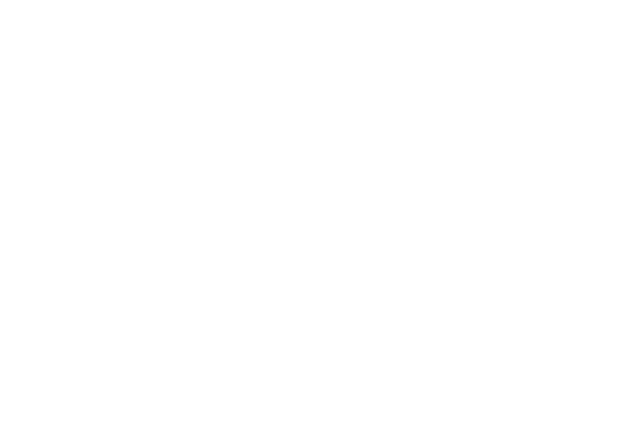
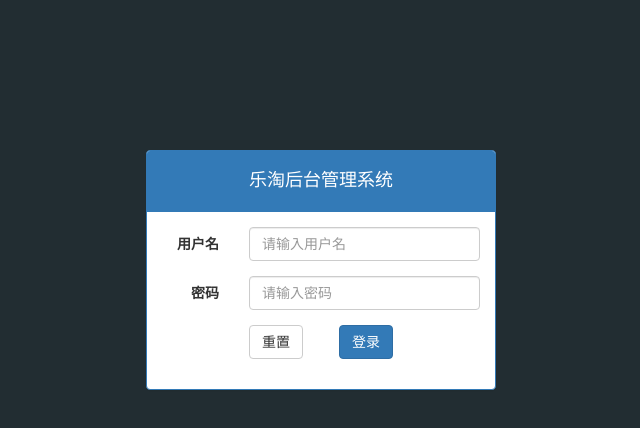
Before and after one commit to shirendemao/sh16_letao, a website: page public/admin/login.html in a window 1280 px wide. Shown: the whole page, without its empty margins (319-959 px from the left). Drawn offline with Linux system fonts and the light colour scheme.

Commit message:
登录页面-静态页-完成

```diff
--- a/public/admin/css/common.css
+++ b/public/admin/css/common.css
@@ -0,0 +1,13 @@
+@charset "UTF-8";
+
+.bg_body {
+  background-color: #222d32;
+}
+
+.mt_150 {
+  margin-top: 150px;
+}
+
+.panel h4 {
+  text-align: center;
+}
--- a/public/admin/login.html
+++ b/public/admin/login.html
@@ -4,9 +4,50 @@
   <meta charset="UTF-8">
   <meta name="viewport" content="width=device-width, initial-scale=1.0">
   <meta http-equiv="X-UA-Compatible" content="ie=edge">
-  <title>Document</title>
+  <title>系统管理-登录</title>
+  <link rel="stylesheet" href="lib/bootstrap/css/bootstrap.css">
+  <link rel="stylesheet" href="css/common.css">
 </head>
-<body>
+<body class="bg_body">
 
+
+  <div class="container">
+
+    <div class="col-md-4 col-md-offset-4">
+      <div class="panel panel-primary mt_150">
+        <div class="panel-heading">
+          <h4>乐淘后台管理系统</h4>
+        </div>
+        <div class="panel-body">
+          <form class="form-horizontal">
+            <div class="form-group">
+              <label for="username" class="col-sm-3 control-label">用户名</label>
+              <div class="col-sm-9">
+                <input type="text" class="form-control" id="username" placeholder="请输入用户名">
+              </div>
+            </div>
+            <div class="form-group">
+              <label for="password" class="col-sm-3 control-label">密码</label>
+              <div class="col-sm-9">
+                <input type="password" class="form-control" id="password" placeholder="请输入密码">
+              </div>
+            </div>
+            <div class="form-group">
+              <div class="col-sm-offset-3 col-sm-6">
+                <button type="reset" class="btn btn-default pull-left">重置</button>
+                <button type="submit" class="btn btn-primary pull-right">登录</button>
+              </div>
+            </div>
+          </form>
+        </div>
+      </div>
+    </div>
+
+  </div>
+
+  <script src="lib/jquery/jquery.js"></script>
+  <script src="lib/bootstrap/js/bootstrap.js"></script>
+  <script src="js/common.js"></script>
+  <script src="js/login.js"></script>
 </body>
 </html>
```
